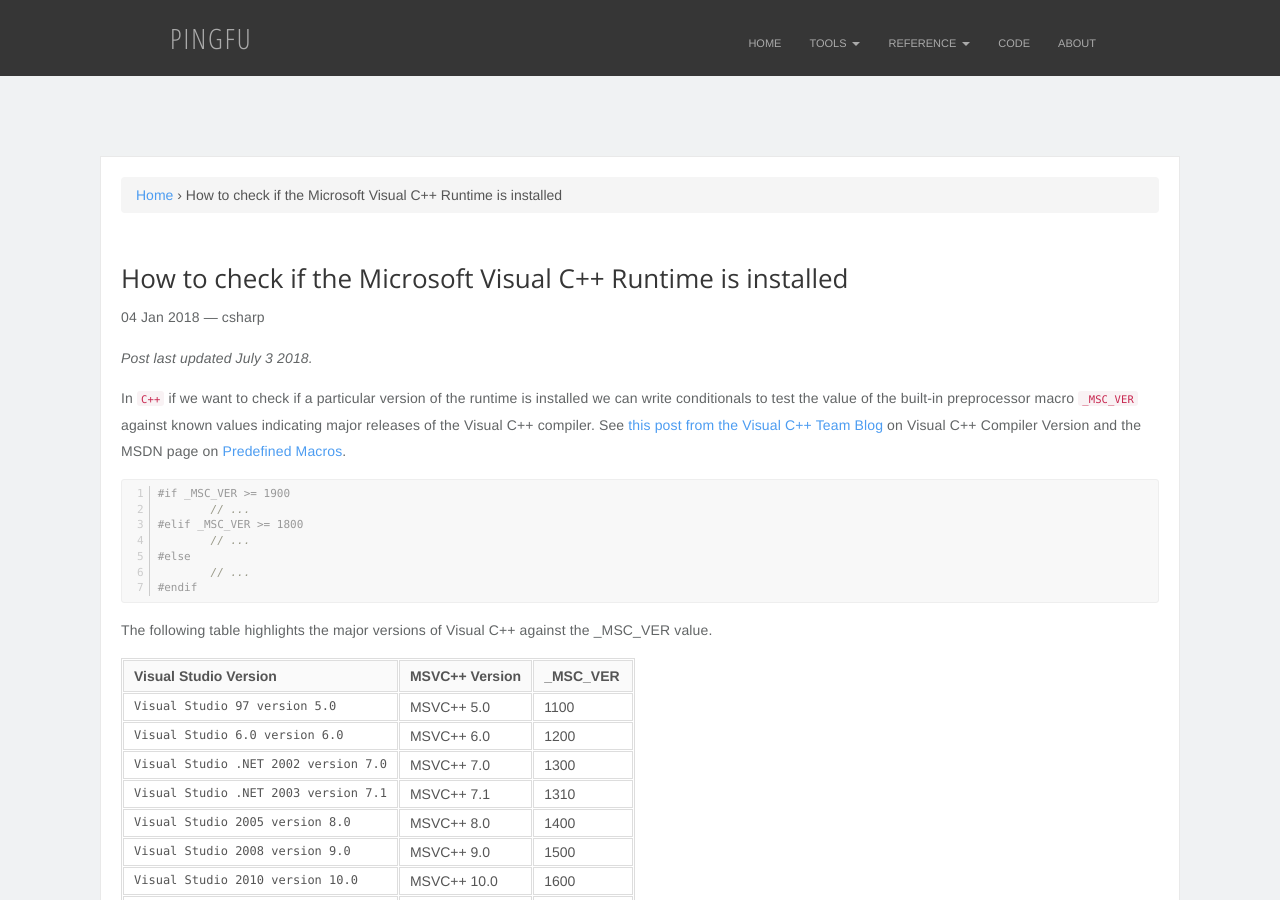
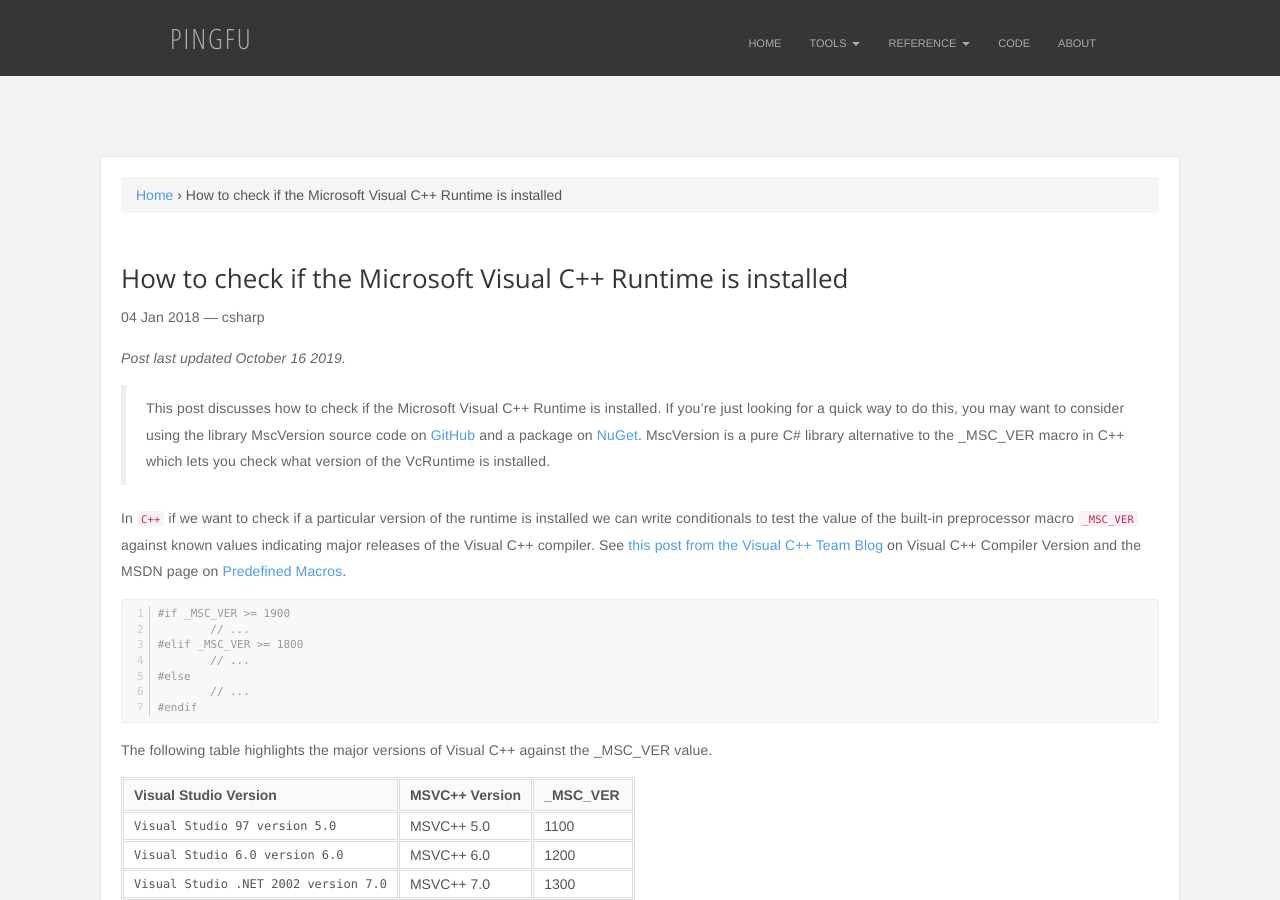
Before and after one commit to pingfu/pingfu.github.io, a Jekyll site: the page built from _posts/2018-01-04-how-to-detect-which-version-of-visual-c-runtime-is-installed.md, in a window 1280 px wide and 900 px high. Built offline with Jekyll 4.4.1, drawn with Linux system fonts in a browser that asks for light colours; nearby versions of some CDN libraries; comment, search, counter and statistics services are not loaded.

Commit message:
Update 2018-01-04-how-to-detect-which-version-of-visual-c-runtime-is-installed.md

```diff
--- a/_posts/2018-01-04-how-to-detect-which-version-of-visual-c-runtime-is-installed.md
+++ b/_posts/2018-01-04-how-to-detect-which-version-of-visual-c-runtime-is-installed.md
@@ -7,7 +7,9 @@ tags:
 permalink: /:title
 ---
 
-_Post last updated July 3 2018._
+_Post last updated October 16 2019._
+
+> This post discusses how to check if the Microsoft Visual C++ Runtime is installed. If you're just looking for a quick way to do this, you may want to consider using the library MscVersion source code on [GitHub](https://github.com/enclave-networks/mscversion) and a package on [NuGet](https://www.nuget.org/packages/MscVersion/). MscVersion is a pure C# library alternative to the _MSC_VER macro in C++ which lets you check what version of the VcRuntime is installed.
 
 In `C++` if we want to check if a particular version of the runtime is installed we can write conditionals to test the value of the built-in preprocessor macro `_MSC_VER` against known values indicating major releases of the Visual C++ compiler. See [this post from the Visual C++ Team Blog](https://blogs.msdn.microsoft.com/vcblog/2016/10/05/visual-c-compiler-version/) on Visual C++ Compiler Version and the MSDN page on [Predefined Macros](https://msdn.microsoft.com/en-us/library/b0084kay.aspx).
 
```
